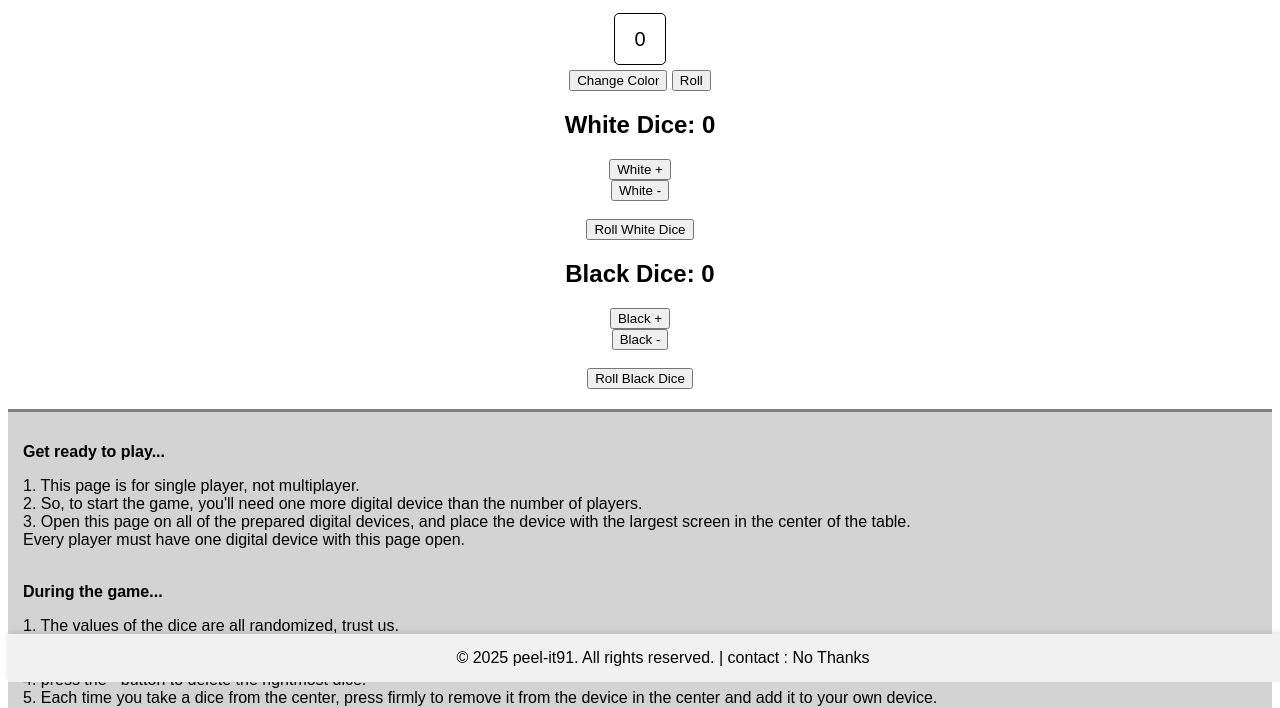
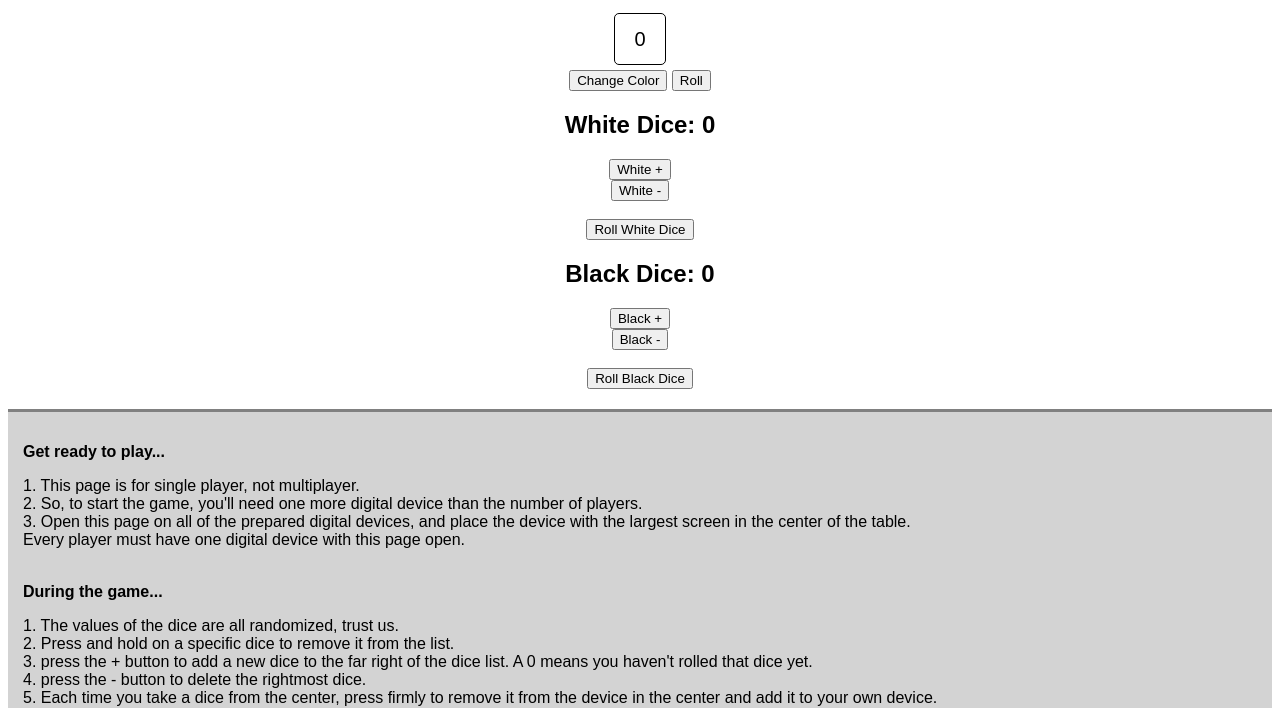
Before and after one commit to peel-it91/Dice4Fiasco, a plain HTML site: page index.html in a window 1280 px wide. Shown: the part 118-826 px from the top of the page. Drawn offline with Linux system fonts and the light colour scheme.

Commit message:
Update index.html
Footer is removed. I didn't need it antway

```diff
--- a/index.html
+++ b/index.html
@@ -44,15 +44,6 @@
             padding: 15px;
             border-top: 3px solid gray;
             box-sizing: border-box;
-        }
-        .footer {
-            background-color: #f1f1f1;
-            text-align: center;
-            padding: 15px;
-            position: fixed;
-            bottom: 0;
-            width: 100%;
-            box-shadow: 0 -2px 5px rgba(0,0,0,0.1);
         }
     </style>
 </head>
@@ -107,10 +98,6 @@
             Refreshing or reopening the page will reset everything, including the number of dice.
             </p>
         <br>
-    </div>
-
-    <div class="footer">
-        © 2025 peel-it91. All rights reserved. | contact : No Thanks
     </div>
 
     <script>
```
